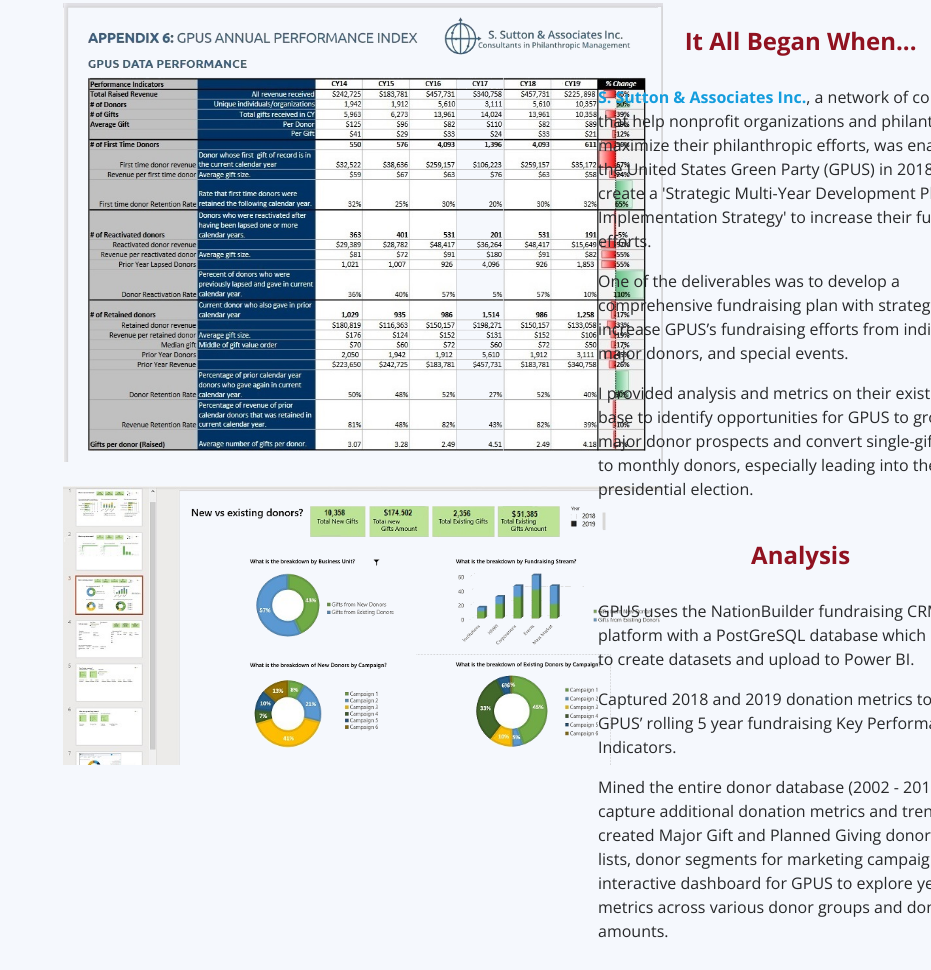
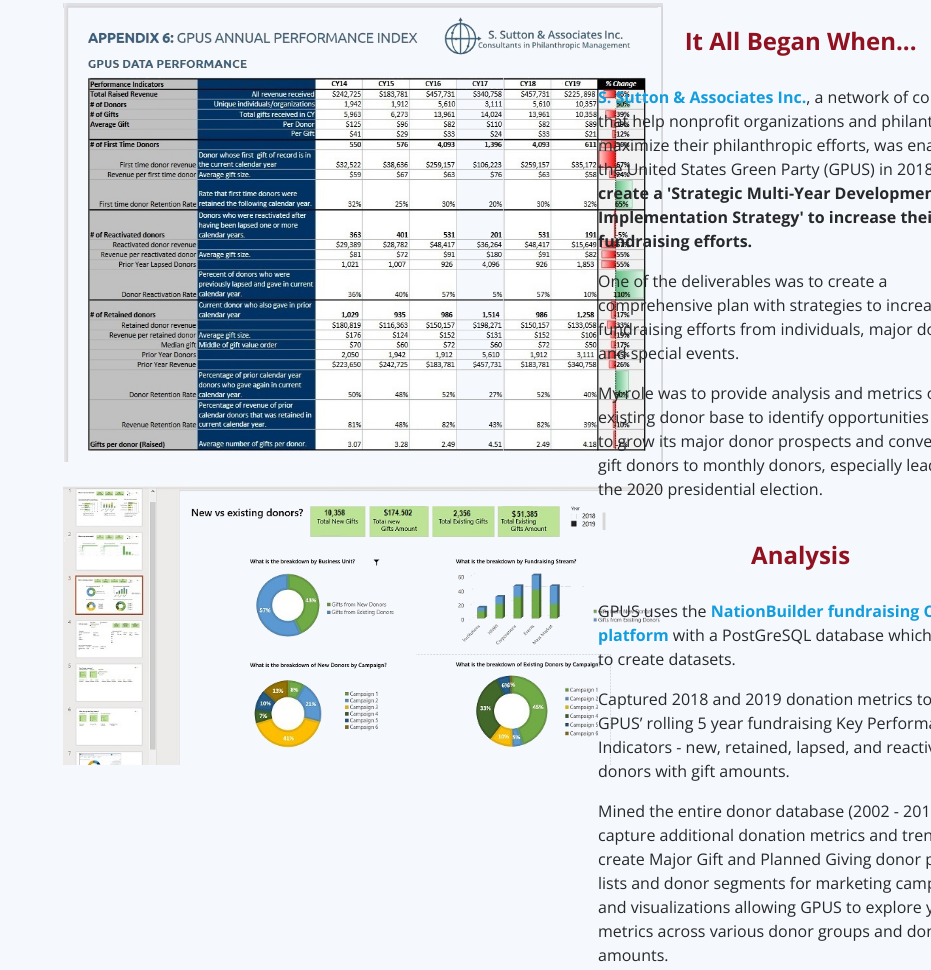
Before and after one commit to rich-blackman/github.io, a plain HTML site: page data-analysis.html in a window 1280 px wide. Shown: the part 857-1827 px from the top of the page, without its empty margins (349-1280 px from the left). Drawn offline with nearby package versions, Linux system fonts and the light colour scheme.

Commit message:
Add files via upload

```diff
--- a/data-analysis.html
+++ b/data-analysis.html
@@ -160,17 +160,17 @@
 					<p align="center"><b>It All Began When...</b></p>
 				</div>
 				<div class="portfolio-description" style="width:100%;font-size:16px;padding-top:10px;margin-left:20px">
-					<p><a href="http://ssutton-and-associates.com/" target="_blank"><b>S. Sutton & Associates Inc.</b></a>, a network of consultants that help nonprofit organizations and philanthropists maximize their philanthropic efforts, was enagaged by the United States Green Party (GPUS) in 2018 to create a 'Strategic Multi-Year Development Plan & Implementation Strategy' to increase their fundraising efforts.</p>
-					<p>One of the deliverables was to develop a comprehensive fundraising plan with strategies to increase GPUS’s fundraising efforts from individuals, major donors, and special events.</p>
-					<p>I provided analysis and metrics on their existing donor base to identify opportunities for GPUS to grow its major donor prospects and convert single-gift donors to monthly donors, especially leading into the 2020 presidential election.</p>
+					<p><a href="http://ssutton-and-associates.com/" target="_blank"><b>S. Sutton & Associates Inc.</b></a>, a network of consultants that help nonprofit organizations and philanthropists maximize their philanthropic efforts, was enagaged by the United States Green Party (GPUS) in 2018 to <b>create a 'Strategic Multi-Year Development Plan & Implementation Strategy' to increase their fundraising efforts.</b></p>
+					<p>One of the deliverables was to create a comprehensive plan with strategies to increase fundraising efforts from individuals, major donors, and special events.</p>
+					<p>My role was to provide analysis and metrics on their existing donor base to identify opportunities for GPUS to grow its major donor prospects and convert single-gift donors to monthly donors, especially leading into the 2020 presidential election.</p>
 				</div>
 
 				<div class="portfolio-description" style="width:100%;font-size:24px;color:#901220;padding-top:20px;margin-left:20px">
 				<p align="center"><b>Analysis</b></p></div>
 				<div class="portfolio-description" style="width:100%;font-size:16px;padding-top:10px;margin-left:20px">
-					<p>GPUS uses the NationBuilder fundraising CRM platform with a PostGreSQL database which I queried to create datasets and upload to Power BI.</p>
-					<p>Captured 2018 and 2019 donation metrics to update GPUS’ rolling 5 year fundraising Key Performance Indicators.</p>
-					<p>Mined the entire donor database (2002 - 2019) to capture additional donation metrics and trends, created Major Gift and Planned Giving donor prospect lists, donor segments for marketing campaigns, and interactive dashboard for GPUS to explore yearly metrics across various donor groups and donation amounts.</p>
+					<p>GPUS uses the <a href="https://nationbuilder.com/online_fundraising" target="_blank"><b>NationBuilder fundraising CRM platform</b></a> with a PostGreSQL database which I queried to create datasets.</p>
+					<p>Captured 2018 and 2019 donation metrics to update GPUS’ rolling 5 year fundraising Key Performance Indicators - new, retained, lapsed, and reactivated donors with gift amounts.</p>
+					<p>Mined the entire donor database (2002 - 2019) to capture additional donation metrics and trends; create Major Gift and Planned Giving donor prospect lists and donor segments for marketing campaigns, and visualizations allowing GPUS to explore yearly metrics across various donor groups and donation amounts.</p>
 				</div>
 			</div>
 
@@ -206,9 +206,9 @@
 				<div class="content">
 					<h1 align="center"><b>Results</b></h1>
 			 <br>
-			 <p style="font-size:22px;text-align:center"><strong>S. Sutton & Associates Inc. provided a robust SWOT analysis, fund development plan, 3-year budget, and Case for Support.<br/><br/>
-			                                                     Marketing services included a communications plan, copywriting, social media content development and lead generation from donor analysees.<br/><br/>
-																 The national party raised a record donation amount of $463,084 for the 2020 election, and several states raised record donation amounts.<br/><br/>
+			 <p style="font-size:22px;text-align:center"><strong>S. Sutton & Associates Inc. provided a robust SWOT analysis, fund development plan, 3-year budget, and a Case for Support.<br/><br/>
+			                                                     Marketing services included a communications plan, copywriting, social media content development and donor lead generations.<br/><br/>
+																 The national party raised a record donation amount for the 2020 election, and several states raised record donation amounts.<br/><br/>
 																 S. Sutton & Associates Inc. secured the Green Party of Canada as a client based on the work completed for the US party.</strong>
 			</p>
 
```
